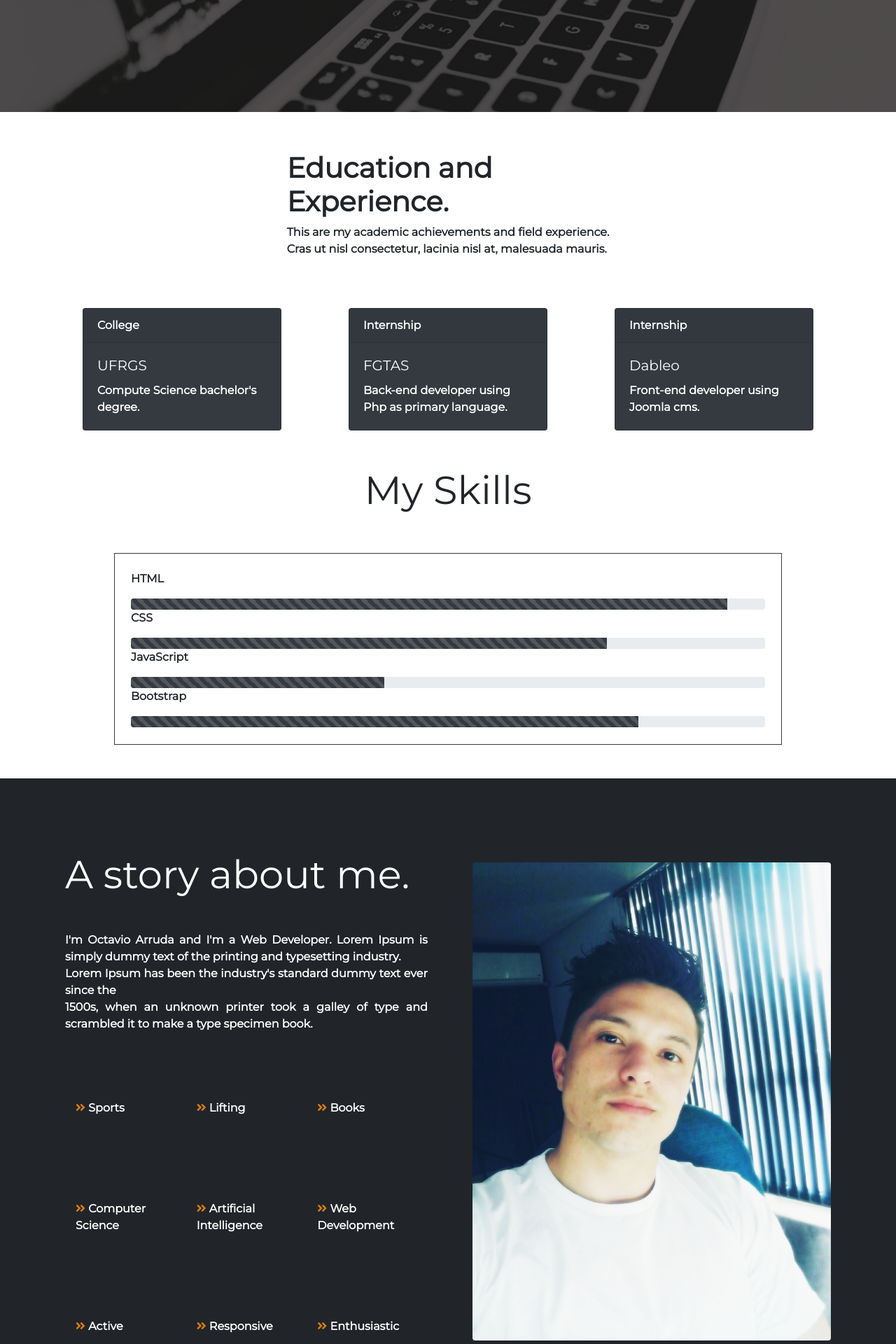
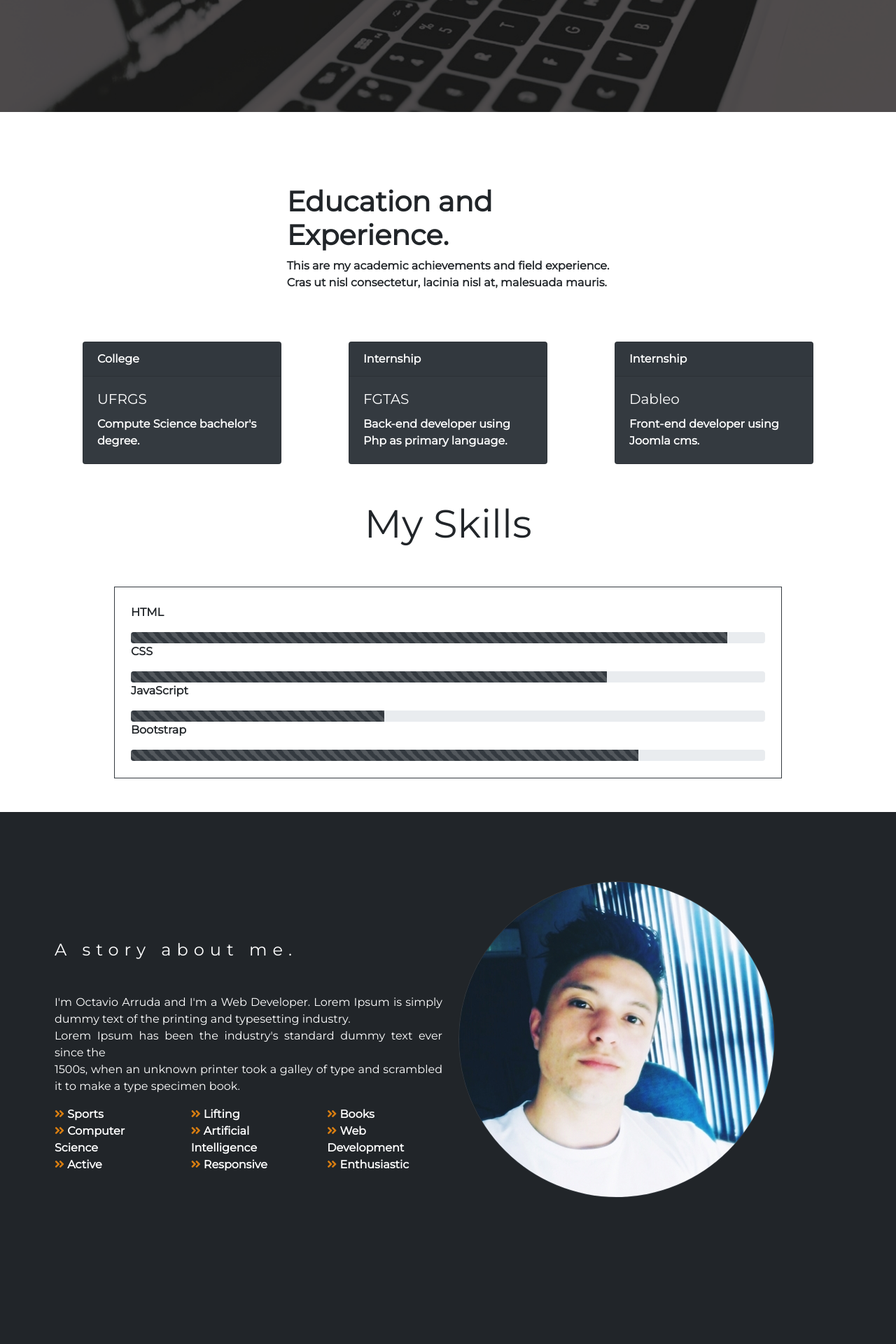
Before and after one commit to OctavioArruda/Blog, a PHP site: page / in a window 1280 px wide. Shown: the part 640-2560 px from the top of the page at 70% size. Run offline with PHP 8.4, Linux system fonts and the light colour scheme; some libraries are stand-ins or nearby versions.

Commit message:
about page - working on it

```diff
--- a/blog.html
+++ b/blog.html
@@ -72,7 +72,7 @@
 
     <!-- SECOND SCREEN START -->
     <section id="exps" data-aos="fade-right">
-        <div class="container">
+        <div class="container pt-5">
             <div class="d-flex flex-row align-items-center justify-content-center mt-5">
                 <div class="p-2">
                     <h1 class="display-5 main-text">Education and<br> Experience.</h1>
@@ -151,17 +151,17 @@
     <!-- THIRD SCREEN START -->
     <section id="about-me">
         <div class="container mt-5">
-            <div class="d-flex justify-content-center flex-row align-items-center mt-5 pt-5">
-                 <div class="p-2 mt-5" data-aos="fade-down-right">
-                    <h1 class="display-4 about-me-title mb-5">A story about me.</h1>
+            <div class="row justify-content-center align-items-center mt-5 pt-5">
+                <div class="col-12 col-md-6 p-2 mt-5" data-aos="fade-down-right">
+                    <h1 class="about-me-title mb-5">A story about me.</h1>
 
                     <p class="main-text text-justify">I'm Octavio Arruda and I'm a Web Developer. Lorem Ipsum is simply
                         dummy text of
                         the printing and typesetting industry.<br> Lorem Ipsum has been the industry's standard dummy
                         text ever since the <br>1500s, when an unknown printer took a galley of type and scrambled it
                         to make a type specimen book.</p>
-                    <div class="col align-items-center justify-content-center">
-                        <div class="row main-text mt-5 pb-4 pt-5">
+                    <!-- <div class="col-12 col-md-6 justify-content-between align-items-center"> -->
+                    <div class="row main-text">
                         <div class="col">
                             <i class="fas fa-angle-double-right highlight"></i> Sports
                         </div>
@@ -172,7 +172,7 @@
                             <i class="fas fa-angle-double-right highlight"></i> Books
                         </div>
                     </div>
-                        <div class="row main-text mt-5 pb-4 pt-5">
+                    <div class="row main-text">
                         <div class="col">
                             <i class="fas fa-angle-double-right highlight"></i> Computer Science
                         </div>
@@ -183,7 +183,7 @@
                             <i class="fas fa-angle-double-right highlight"></i> Web Development
                         </div>
                     </div>
-                        <div class="row main-text mt-5 pb-4 pt-5">
+                    <div class="row main-text">
                         <div class="col">
                             <i class="fas fa-angle-double-right highlight"></i> Active
                         </div>
@@ -194,10 +194,10 @@
                             <i class="fas fa-angle-double-right highlight"></i> Enthusiastic
                         </div>
                     </div>
+                    <!-- </div> -->
                 </div>
-                </div>
-                <div class="p-2 mt-5 ml-5" data-aos="fade-up-left">
-                    <img src="profilepic.jpg" alt="me" class="rounded img-fluid img-responsive">
+                <div class="col-12 col-md-6" data-aos="fade-up-left">
+                    <img src="profilepic.jpg" alt="me" class="rounded-circle border border-dark img-fluid img-responsive">
                 </div>
             </div>
         </div>
--- a/css/styles.css
+++ b/css/styles.css
@@ -57,6 +57,8 @@ html {
 
 .about-me-title{
     font-family: 'Montserrat', sans-serif;
+    font-weight: 100;
+    letter-spacing: 0.5rem;
 }
 
 #contact-me {
@@ -72,7 +74,7 @@ html {
 
 /* Responsive layout: */
 
-@media (max-width: 1200px){
+@media (max-width: 1366px){
     #hero {
         padding: 0.2rem;
     }
```
Also changed, not shown: photothumb.db, profilepic.jpg. Lines whose indentation alone changed are shown as unchanged.
